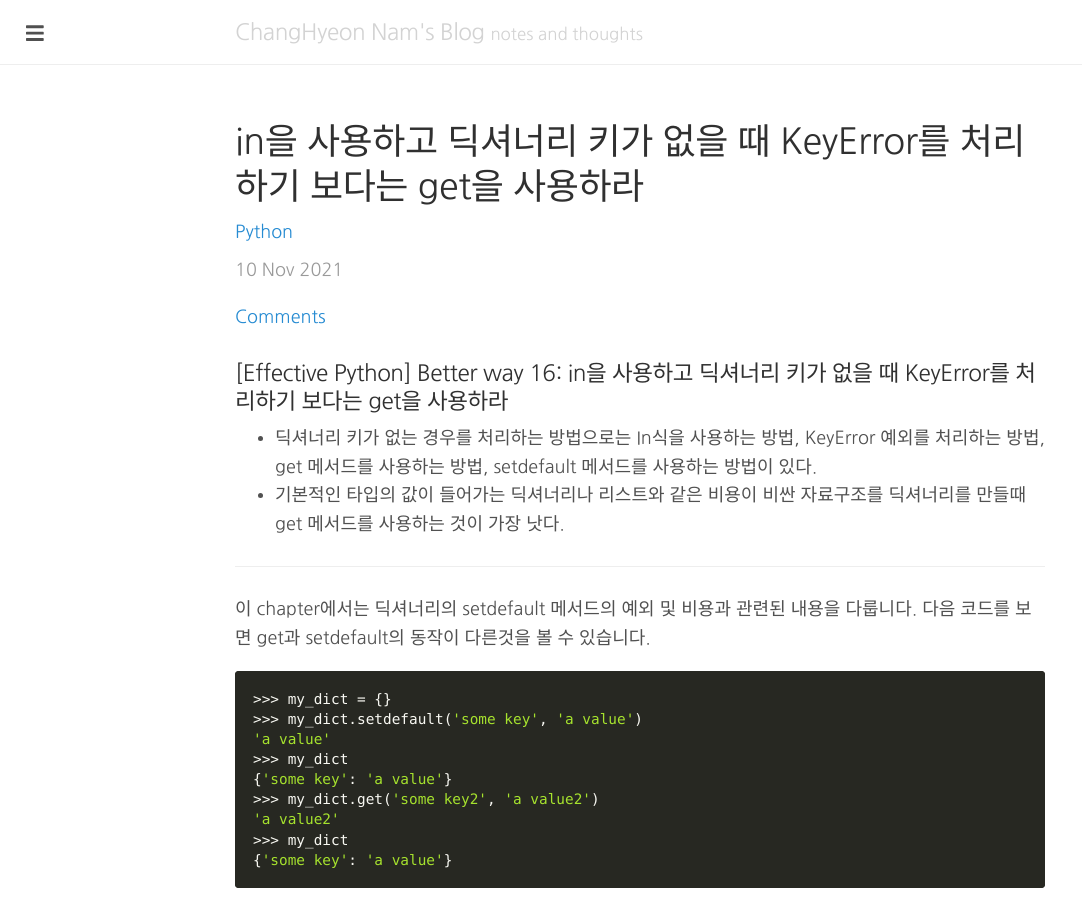
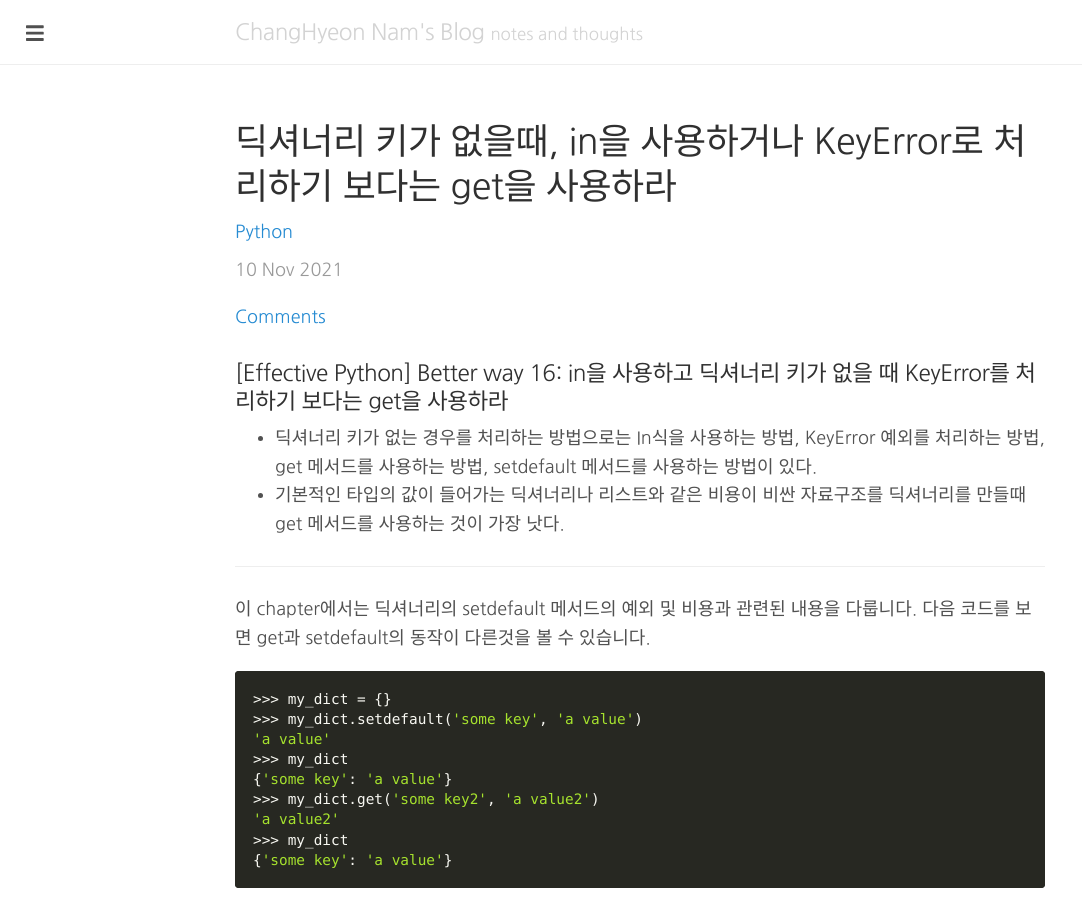
Before and after one commit to changhyeonnam/changhyeonnam.github.io, a Jekyll site: the page built from _posts/2021/2021-11-10-get_dict.md, in a window 1280 px wide and 900 px high. Shown: the whole window, without its empty margins (0-1082 px from the left). Built offline with Jekyll 4.4.1, drawn with Linux system fonts in a browser that asks for light colours; nearby versions of some CDN libraries; our own code applies the rules of GitHub Pages for plain Markdown files; comment, search, counter and statistics services are not loaded.

Commit message:
Update 2021-11-10-get_dict.md

```diff
--- a/_posts/2021/2021-11-10-get_dict.md
+++ b/_posts/2021/2021-11-10-get_dict.md
@@ -1,5 +1,5 @@
 ---
-title: in을 사용하고 딕셔너리 키가 없을 때 KeyError를  처리하기 보다는  get을  사용하라
+title: 딕셔너리 키가 없을때, in을 사용하거나 KeyError로 처리하기 보다는 get을 사용하라
 Created: November 10, 2021 11:46 AM
 tags:
     - Python
```
